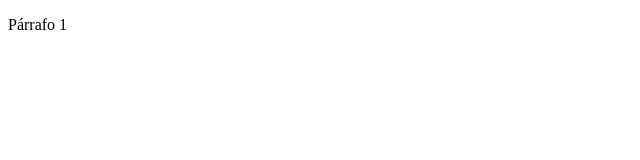
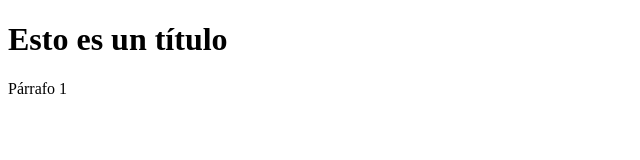
Before and after one commit to Fire-Fairy84/proyecto_esther, a plain HTML site: page index.html in a window 1280 px wide. Shown: the whole page, without its empty margins (0-640 px from the left). Drawn offline with Linux system fonts and the light colour scheme.

Commit message:
añadido titulo

```diff
--- a/index.html
+++ b/index.html
@@ -8,6 +8,7 @@
 </head>
 
 <body>
+    <h1>Esto es un título</h1>
     <p>Párrafo 1</p>
 
 </body>
```
